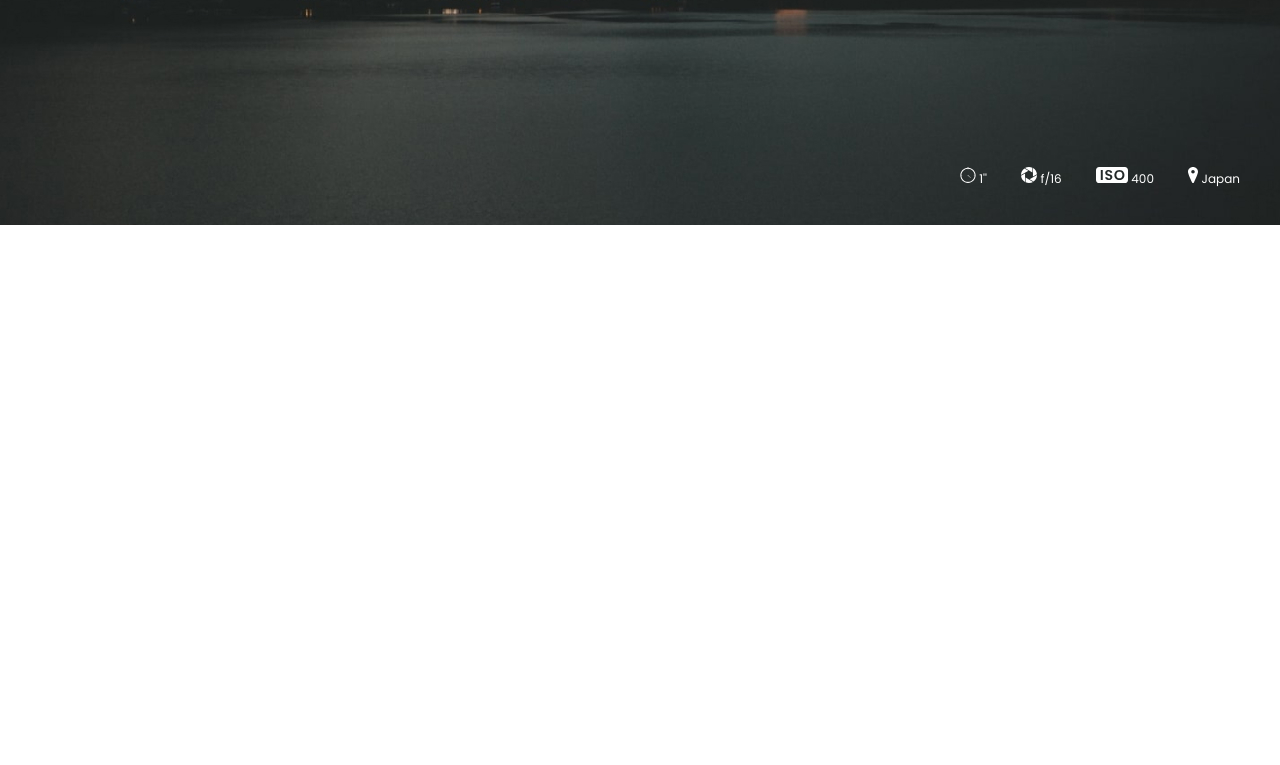
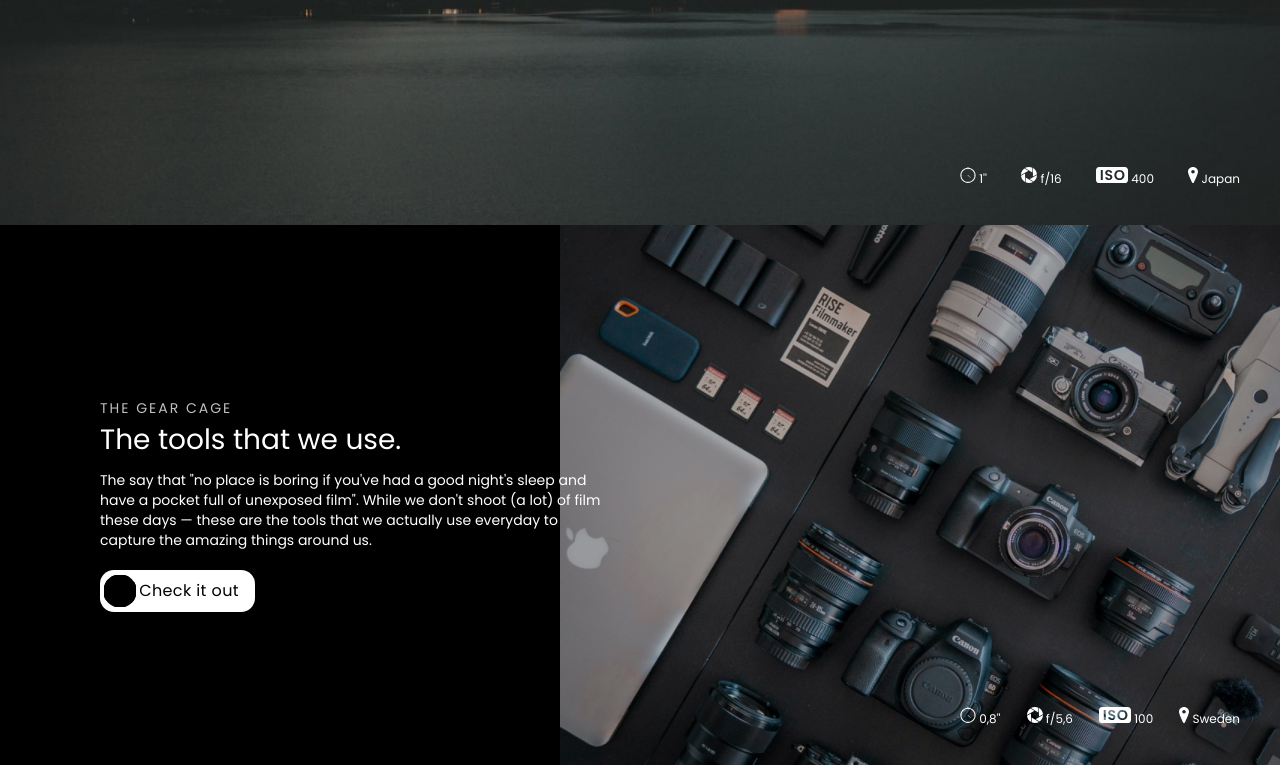
Before and after one commit to AndriiRod/aperture, a plain HTML site: page index.html in a window 1280 px wide. Shown: the part 2733-3498 px from the top of the page. Before the commit the page ends 2958 px from the top, so only its background shows below. Drawn offline with Linux system fonts and the light colour scheme.

Commit message:
ready tools

```diff
--- a/css/styles.css
+++ b/css/styles.css
@@ -206,3 +206,25 @@
 .sub-title_showcase {
   color: white;
 }
+.tools {
+  position: relative;
+  height: 540px;
+  background: #000000 url(../img/bac.jpg) right no-repeat;
+  padding-top: 173px;
+  padding-left: 100px;
+}
+.tools-wrapper {
+  width: 514px;
+}
+.tools-title {
+  font-weight: 400;
+  font-size: 28px;
+  line-height: 32px;
+  color: #ffffff;
+  margin-top: 6px;
+  margin-bottom: 14px;
+}
+.tools-description {
+  color: white;
+  margin-bottom: 20px;
+}
--- a/index.html
+++ b/index.html
@@ -134,6 +134,35 @@
         </div>
       </div>
     </section>
-    <section class=""></section>
+    <section class="tools">
+      <div class="tools-wrapper">
+        <h4 class="sub-title">The Gear cage</h4>
+        <h2 class="tools-title">The tools that we use.</h2>
+        <p class="description tools-description">
+          The say that "no place is boring if you've had a good night's sleep and have a pocket full
+          of unexposed film". While we don't shoot (a lot) of film these days — these are the tools
+          that we actually use everyday to capture the amazing things around us.
+        </p>
+        <a href="" class="btn btn-octogon">Check it out</a>
+      </div>
+      <div class="icons">
+        <div class="icon">
+          <img src="icons/icon1.svg" alt="" />
+          0,8''
+        </div>
+        <div class="icon">
+          <img src="icons/icon2.svg" alt="" />
+          f/5,6
+        </div>
+        <div class="icon">
+          <img src="icons/icon3.svg" alt="" />
+          100
+        </div>
+        <div class="icon">
+          <img src="icons/icon4.svg" alt="" />
+          Sweden
+        </div>
+      </div>
+    </section>
   </body>
 </html>
```
Also changed, not shown: img/bac.jpg (added).
